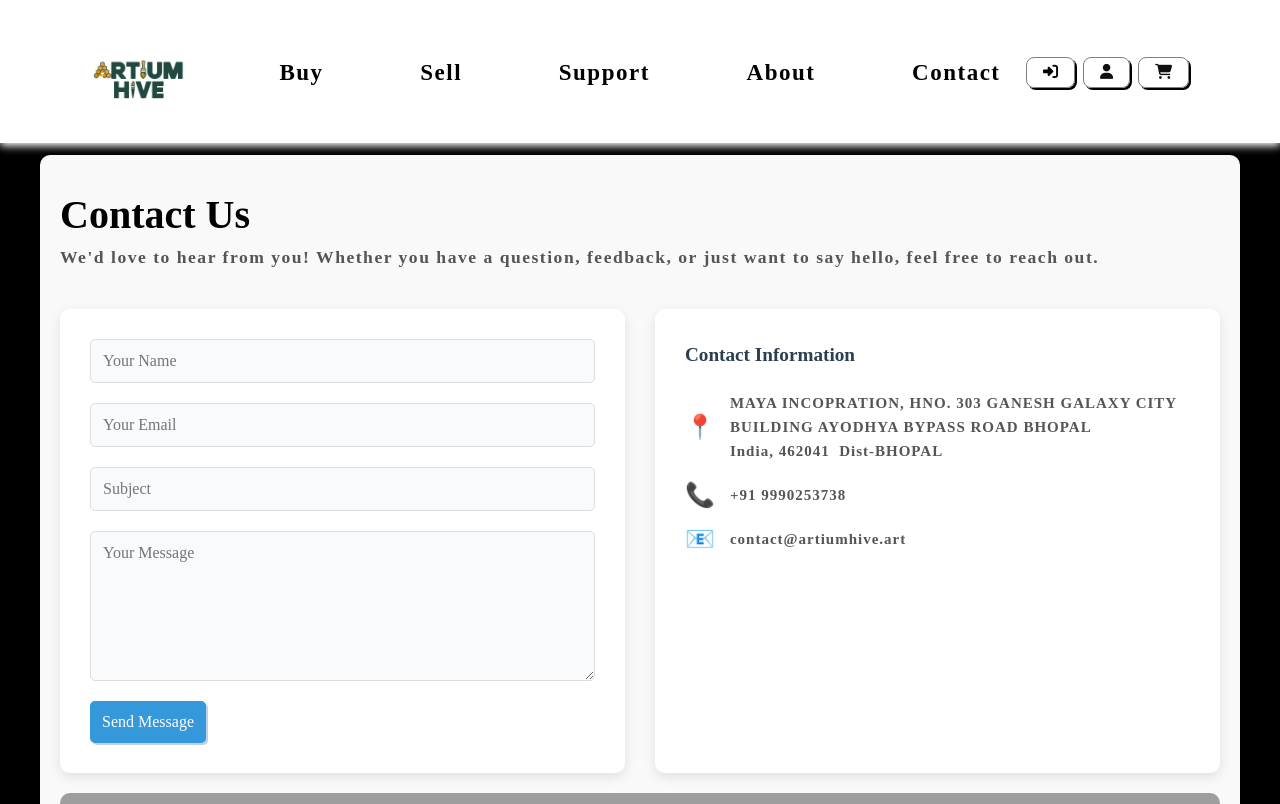
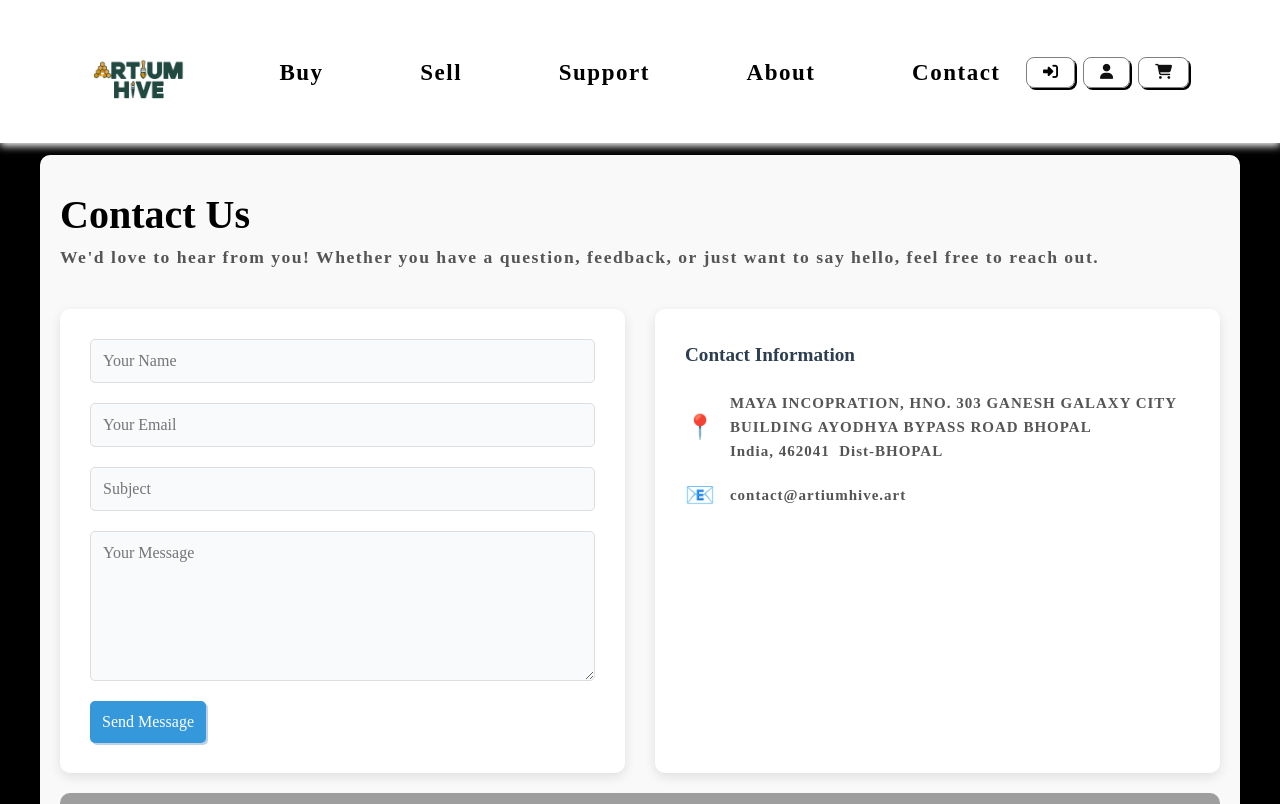
Before and after one commit to Amanrk7/Artium-Hive-Art, a React (Vite) app: page /contactUs in a window 1280 px wide. Shown: the top 804 px of the page. Built offline with nearby package versions, Linux system fonts and the light colour scheme; no server answers; grey boxes are pictures that could not be loaded; a web font is replaced by a local one.

Commit message:
some changes in the contactus page

```diff
--- a/src/components/contactUs.jsx
+++ b/src/components/contactUs.jsx
@@ -174,10 +174,10 @@ const ContactUs = () => {
               India, 462041  Dist-BHOPAL
             </InfoText>
           </InfoItem>
-          <InfoItem>
+          {/* <InfoItem>
             <Icon>📞</Icon>
             <InfoText>+91 9990253738</InfoText>
-          </InfoItem>
+          </InfoItem> */}
           <InfoItem>
             <Icon>📧</Icon>
             <InfoText>contact@artiumhive.art</InfoText>
```
